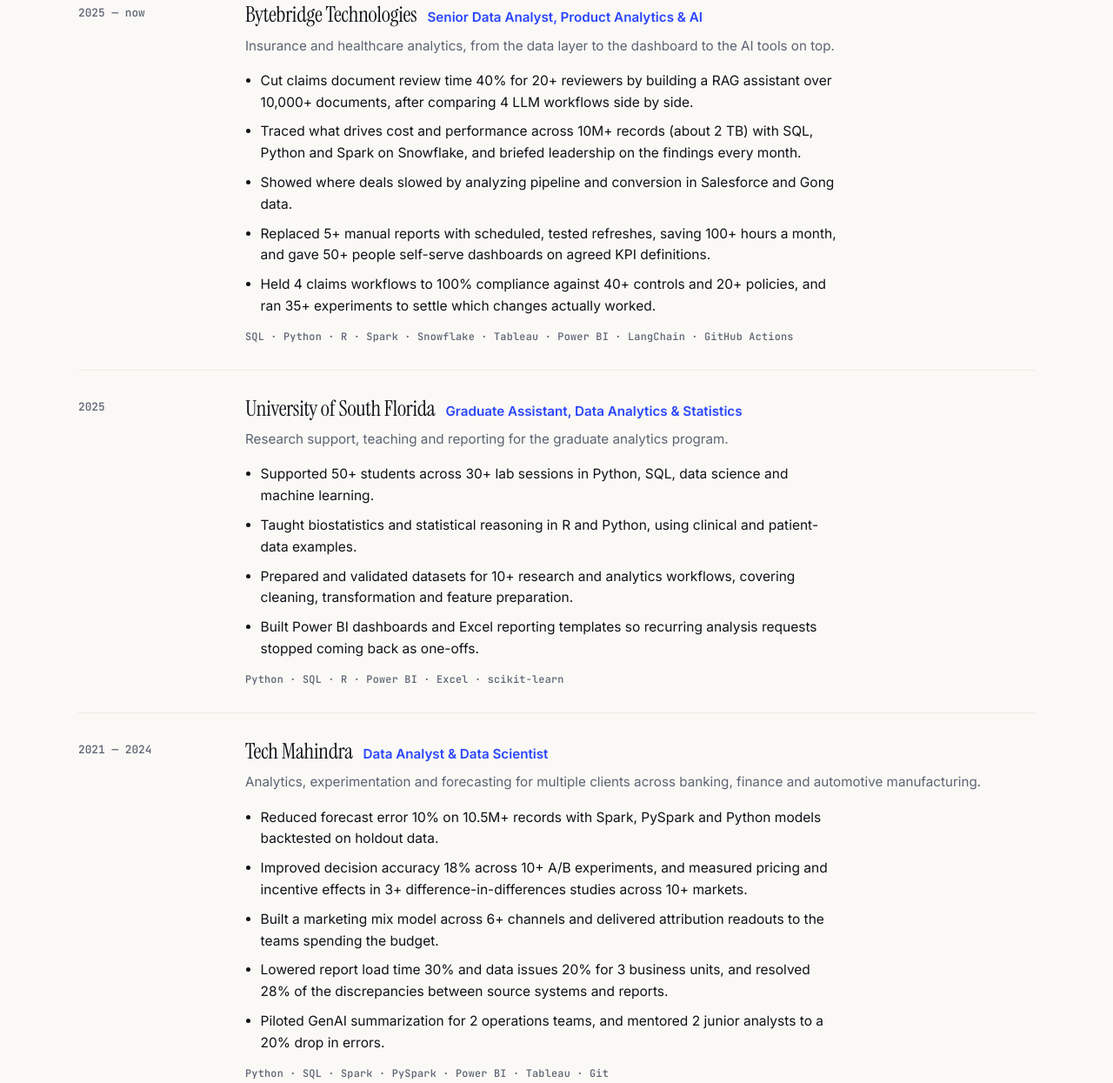
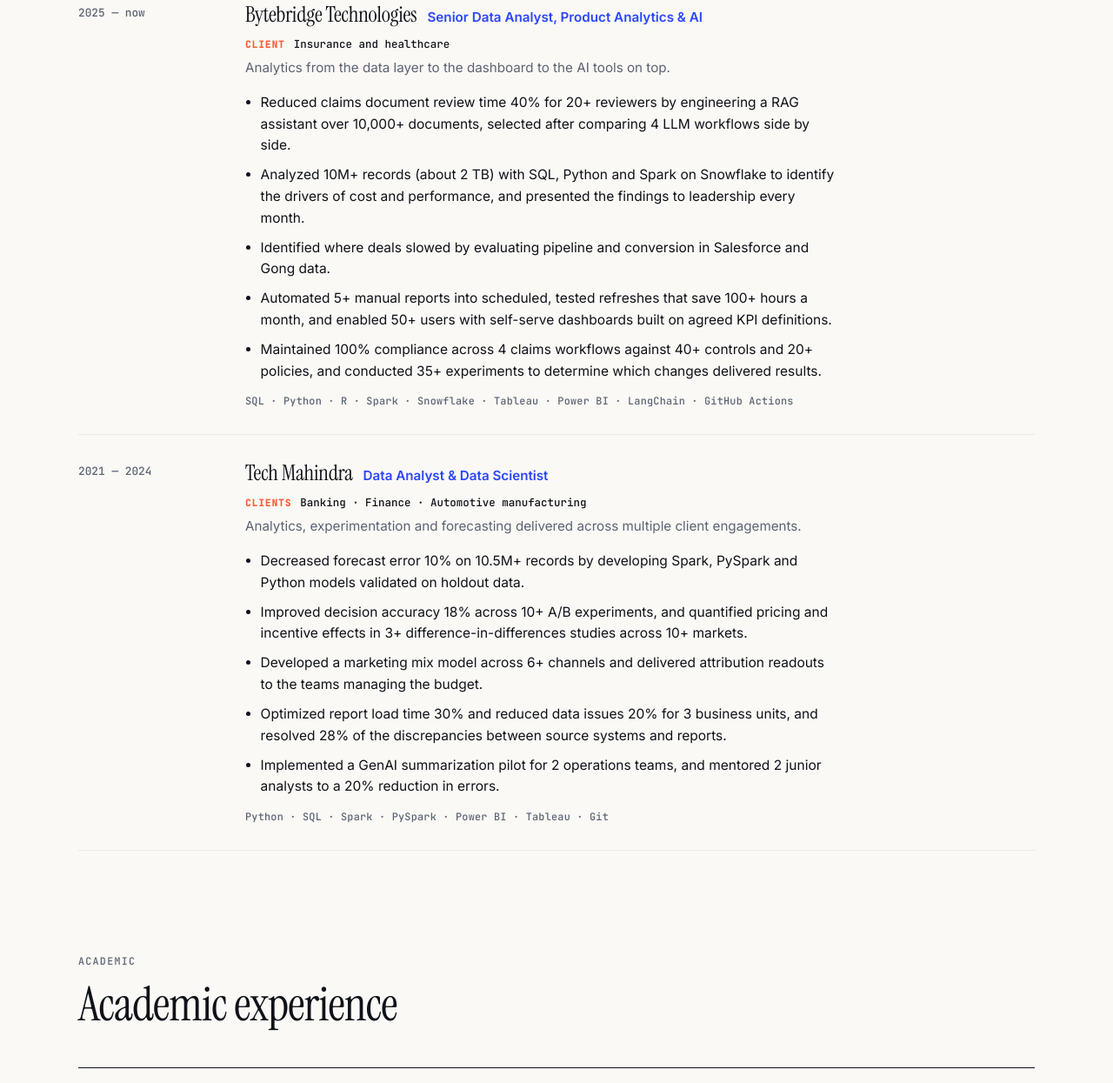
Before and after one commit to Jaivinay/Jaivinay.github.io, a plain HTML site: page index.html in a window 1280 px wide. Shown: the part 1789-3034 px from the top of the page at 87% size. Drawn offline with Linux system fonts and the light colour scheme.

Commit message:
Portfolio: professional verbs, client lines, separate academic experience section
Co-Authored-By: Claude Sonnet 5.5 <noreply@anthropic.com>
Claude-Session: https://claude.ai/code/session_014vAnLYXN9gZpD3HCW2GkFz

```diff
--- a/index.html
+++ b/index.html
@@ -223,6 +223,10 @@ html.js .rv.in{opacity:1;transform:none}
 .rel span{font:500 .72rem var(--mono);color:var(--muted);align-self:center;margin-right:4px}
 .asknote{margin:16px 0 0;font-size:.82rem;color:var(--muted)}
 @media (max-width:560px){.ask{flex-direction:column}.ask .btn{justify-content:center}}
+
+.xp .cli{margin-top:10px;font:500 .78rem var(--mono);color:var(--ink)}
+.xp .cli b{font-weight:600;color:var(--warm);letter-spacing:.1em;text-transform:uppercase;font-size:.68rem;margin-right:10px}
+.xp .scope{margin-top:6px}
 </style>
 </head>
 <body>
@@ -278,36 +282,44 @@ html.js .rv.in{opacity:1;transform:none}
   <div class="xp rv">
     <div class="r"><div class="y">2025 — now</div><div>
       <h3><span class="co">Bytebridge Technologies</span><span class="rl">Senior Data Analyst, Product Analytics &amp; AI</span></h3>
-      <p class="scope">Insurance and healthcare analytics, from the data layer to the dashboard to the AI tools on top.</p>
+      <div class="cli"><b>Client</b>Insurance and healthcare</div>
+      <p class="scope">Analytics from the data layer to the dashboard to the AI tools on top.</p>
       <ul class="bul">
-        <li>Cut claims document review time 40% for 20+ reviewers by building a RAG assistant over 10,000+ documents, after comparing 4 LLM workflows side by side.</li>
-        <li>Traced what drives cost and performance across 10M+ records (about 2 TB) with SQL, Python and Spark on Snowflake, and briefed leadership on the findings every month.</li>
-        <li>Showed where deals slowed by analyzing pipeline and conversion in Salesforce and Gong data.</li>
-        <li>Replaced 5+ manual reports with scheduled, tested refreshes, saving 100+ hours a month, and gave 50+ people self-serve dashboards on agreed KPI definitions.</li>
-        <li>Held 4 claims workflows to 100% compliance against 40+ controls and 20+ policies, and ran 35+ experiments to settle which changes actually worked.</li>
+        <li>Reduced claims document review time 40% for 20+ reviewers by engineering a RAG assistant over 10,000+ documents, selected after comparing 4 LLM workflows side by side.</li>
+        <li>Analyzed 10M+ records (about 2 TB) with SQL, Python and Spark on Snowflake to identify the drivers of cost and performance, and presented the findings to leadership every month.</li>
+        <li>Identified where deals slowed by evaluating pipeline and conversion in Salesforce and Gong data.</li>
+        <li>Automated 5+ manual reports into scheduled, tested refreshes that save 100+ hours a month, and enabled 50+ users with self-serve dashboards built on agreed KPI definitions.</li>
+        <li>Maintained 100% compliance across 4 claims workflows against 40+ controls and 20+ policies, and conducted 35+ experiments to determine which changes delivered results.</li>
       </ul>
       <div class="tl">SQL · Python · R · Spark · Snowflake · Tableau · Power BI · LangChain · GitHub Actions</div></div></div>
+    <div class="r"><div class="y">2021 — 2024</div><div>
+      <h3><span class="co">Tech Mahindra</span><span class="rl">Data Analyst &amp; Data Scientist</span></h3>
+      <div class="cli"><b>Clients</b>Banking · Finance · Automotive manufacturing</div>
+      <p class="scope">Analytics, experimentation and forecasting delivered across multiple client engagements.</p>
+      <ul class="bul">
+        <li>Decreased forecast error 10% on 10.5M+ records by developing Spark, PySpark and Python models validated on holdout data.</li>
+        <li>Improved decision accuracy 18% across 10+ A/B experiments, and quantified pricing and incentive effects in 3+ difference-in-differences studies across 10+ markets.</li>
+        <li>Developed a marketing mix model across 6+ channels and delivered attribution readouts to the teams managing the budget.</li>
+        <li>Optimized report load time 30% and reduced data issues 20% for 3 business units, and resolved 28% of the discrepancies between source systems and reports.</li>
+        <li>Implemented a GenAI summarization pilot for 2 operations teams, and mentored 2 junior analysts to a 20% reduction in errors.</li>
+      </ul>
+      <div class="tl">Python · SQL · Spark · PySpark · Power BI · Tableau · Git</div></div></div>
+  </div>
+</section>
+
+<section id="academic">
+  <div class="sh rv"><span class="mono">Academic</span><h2>Academic experience</h2></div>
+  <div class="xp rv">
     <div class="r"><div class="y">2025</div><div>
       <h3><span class="co">University of South Florida</span><span class="rl">Graduate Assistant, Data Analytics &amp; Statistics</span></h3>
       <p class="scope">Research support, teaching and reporting for the graduate analytics program.</p>
       <ul class="bul">
-        <li>Supported 50+ students across 30+ lab sessions in Python, SQL, data science and machine learning.</li>
-        <li>Taught biostatistics and statistical reasoning in R and Python, using clinical and patient-data examples.</li>
-        <li>Prepared and validated datasets for 10+ research and analytics workflows, covering cleaning, transformation and feature preparation.</li>
-        <li>Built Power BI dashboards and Excel reporting templates so recurring analysis requests stopped coming back as one-offs.</li>
+        <li>Facilitated 50+ students across 30+ lab sessions in Python, SQL, data science and machine learning.</li>
+        <li>Delivered biostatistics and statistical reasoning instruction in R and Python, using clinical and patient-data examples.</li>
+        <li>Curated and validated datasets for 10+ research and analytics workflows, covering cleaning, transformation and feature preparation.</li>
+        <li>Developed Power BI dashboards and Excel reporting templates that standardized recurring analysis requests.</li>
       </ul>
       <div class="tl">Python · SQL · R · Power BI · Excel · scikit-learn</div></div></div>
-    <div class="r"><div class="y">2021 — 2024</div><div>
-      <h3><span class="co">Tech Mahindra</span><span class="rl">Data Analyst &amp; Data Scientist</span></h3>
-      <p class="scope">Analytics, experimentation and forecasting for multiple clients across banking, finance and automotive manufacturing.</p>
-      <ul class="bul">
-        <li>Reduced forecast error 10% on 10.5M+ records with Spark, PySpark and Python models backtested on holdout data.</li>
-        <li>Improved decision accuracy 18% across 10+ A/B experiments, and measured pricing and incentive effects in 3+ difference-in-differences studies across 10+ markets.</li>
-        <li>Built a marketing mix model across 6+ channels and delivered attribution readouts to the teams spending the budget.</li>
-        <li>Lowered report load time 30% and data issues 20% for 3 business units, and resolved 28% of the discrepancies between source systems and reports.</li>
-        <li>Piloted GenAI summarization for 2 operations teams, and mentored 2 junior analysts to a 20% drop in errors.</li>
-      </ul>
-      <div class="tl">Python · SQL · Spark · PySpark · Power BI · Tableau · Git</div></div></div>
   </div>
 </section>
 
@@ -545,7 +557,7 @@ D.querySelectorAll('.case').forEach(function(c){
   {id:'exp',k:['experiment','experiments','a/b','ab test','testing','causal','difference-in-differences','did','marketing mix','mmm','attribution','pricing','statistics','hypothesis'],a:"I improved decision accuracy 18% across 10+ A/B experiments, measured pricing and incentive effects in 3+ difference-in-differences studies across 10+ markets, and built a marketing mix model across 6+ channels. At work I ran 35+ experiments to settle which changes worked.",s:'#experience',sl:'Experience, Tech Mahindra'},
   {id:'de',k:['pipeline','pipelines','etl','elt','dbt','snowflake','airflow','kafka','data engineering','ingestion','warehouse','engineering','orchestration'],a:"Two builds show it best. A healthcare data platform with source data contracts, schema-drift flags, quarantined bad rows, and 60+ dbt tests and 32 pytest tests running in CI. And a streaming weather pipeline with Kafka, Spark, Airflow, MinIO and Snowflake. The healthcare platform runs on synthetic data, and neither is a company production system.",s:'#work',sl:'Projects, Data Engineering',tab:'de'},
   {id:'quality',k:['quality','governance','compliance','lineage','metadata','validation','reconciliation','controls','trust','accuracy'],a:"I treat data quality as part of the delivery. At work I held 4 claims workflows to 100% compliance against 40+ controls and 20+ policies. Earlier I lowered data issues 20% and resolved 28% of the discrepancies between source systems and reports.",s:'#experience',sl:'Experience'},
-  {id:'usf',k:['usf','teaching','teach','research','university','graduate','students','biostatistics','instructor','taught','lab'],a:"At the University of South Florida I supported 50+ students across 30+ lab sessions in Python, SQL, data science and machine learning, taught biostatistics in R and Python with clinical and patient-data examples, and prepared datasets for 10+ research and analytics workflows. I also built Power BI dashboards and Excel templates for recurring requests.",s:'#experience',sl:'Experience, University of South Florida'},
+  {id:'usf',k:['usf','teaching','teach','research','university','graduate','students','biostatistics','instructor','taught','lab'],a:"At the University of South Florida I supported 50+ students across 30+ lab sessions in Python, SQL, data science and machine learning, taught biostatistics in R and Python with clinical and patient-data examples, and prepared datasets for 10+ research and analytics workflows. I also built Power BI dashboards and Excel templates for recurring requests.",s:'#academic',sl:'Academic experience, University of South Florida'},
   {id:'edu',k:['education','degree','masters','ms','btech','certification','certifications','certified','aws','azure','snowpro','databricks','school','study'],a:"M.S. in Artificial Intelligence & Business Analytics from the University of South Florida (2024 to 2025) and a B.Tech in Computer Science & Engineering from Acharya Nagarjuna University (2016 to 2020). Certifications: AWS Certified Cloud Practitioner, Azure Fundamentals (AZ-900), SnowPro Associate: Platform and Databricks AI Fundamentals.",s:'#about',sl:'Education & certifications'},
   {id:'loc',k:['location','relocate','relocation','where','based','remote','onsite','hybrid','city','live'],a:"I'm in the United States and open to relocate. My current role is remote.",s:'#contact',sl:'Contact'},
   {id:'contact',k:['contact','email','hire','hiring','reach','talk','linkedin','github','available','availability','interview','resume','cv','open'],a:"Email jaivinaygudiveka@gmail.com, or find me on LinkedIn and GitHub. I'm open to data analyst, BI, data science and applied AI roles.",s:'#contact',sl:'Contact'},
```
